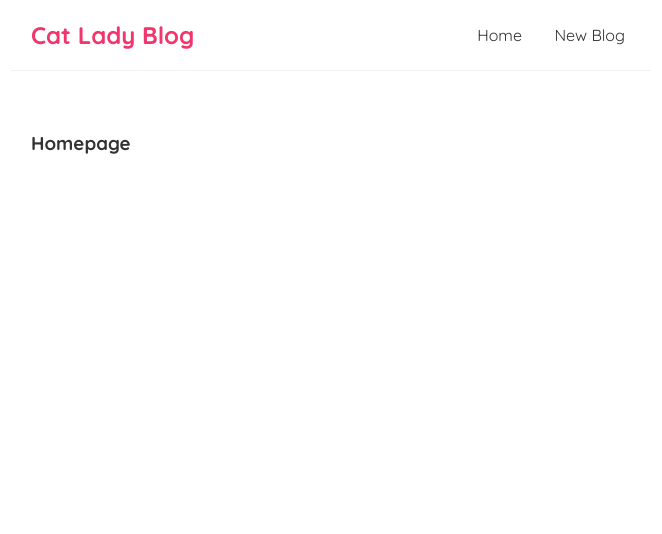
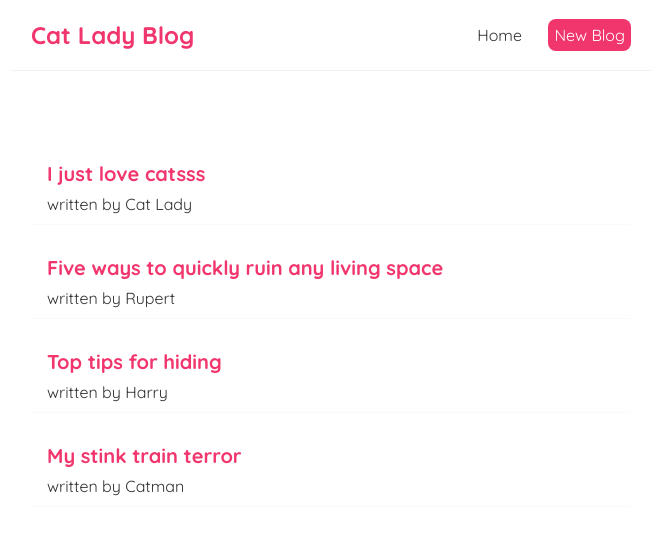
Before and after one commit to JosephineLucy/cat-lady-blog, a React (Create React App) app: page / in a window 1280 px wide. Shown: the top 534 px of the page, without its empty margins (309-971 px from the left). Built offline with nearby package versions, Linux system fonts and the light colour scheme.

Commit message:
adds BlogList component

```diff
--- a/src/App.js
+++ b/src/App.js
@@ -1,5 +1,5 @@
-import Navbar from './Navbar';
-import Home from './Home';
+import Navbar from './components/Navbar';
+import Home from './components/Home';
 
 function App() {
 
--- a/src/Home.js
+++ /dev/null
@@ -1,7 +0,0 @@
-const Home = () => {
-    return ( <div className="home">
-        <h3>Homepage</h3>
-    </div> );
-}
-
-export default Home;
--- /dev/null
+++ b/src/components/BlogList.js
@@ -0,0 +1,15 @@
+const BlogList = ({blogs}) => {
+
+    return (
+        <div className="blog-list">
+               {blogs.map((blog)=> (
+            <div key={blog.id} className="blog-preview">
+                <h2>{blog.title}</h2>
+                <p>written by {blog.author}</p>
+            </div>
+        ))}
+        </div>
+     );
+}
+
+export default BlogList;
--- /dev/null
+++ b/src/components/Home.js
@@ -0,0 +1,18 @@
+import { useState } from 'react';
+import BlogList from './BlogList';
+
+const Home = () => {
+
+    const [blogs, setBlogs] = useState([
+        {title: 'I just love catsss', body: 'Very excited', author: 'Cat Lady', id: 1},
+        {title: 'Five ways to quickly ruin any living space', body: 'Scratch, chew, impart bodily fluids', author: 'Rupert', id: 2},
+        {title: 'Top tips for hiding', body: 'Find good hiding spot, hide in said hiding spot, do not come out until absolutely sure it is safe to do so', author: 'Harry', id: 3},
+        {title: 'My stink train terror', body: 'It was nearly midnight. A foul stench filled the air. I knew something was lurking in the other room; that it would take all my courage to face it...', author: 'Catman', id: 4}
+    ])
+
+    return ( <div className="home">
+     <BlogList blogs={blogs}/>
+    </div> );
+}
+
+export default Home;
--- a/src/Navbar.js
+++ b/src/components/Navbar.js
@@ -3,7 +3,11 @@ const Navbar = () => {
         <h1>Cat Lady Blog</h1>
         <div className="links">
         <a href="/"> Home </a>
-        <a href="/create"> New Blog </a>
+        <a href="/create" style={{
+            color:'white',
+            backgroundColor: '#f1356d',
+            borderRadius: '8px'
+        }}> New Blog </a>
         </div>
 
     </nav> );
--- a/src/index.css
+++ b/src/index.css
@@ -32,3 +32,19 @@
     margin: 40px auto;
     padding: 20px;
   }
+
+  .blog-preview {
+    padding: 10px 16px;
+    margin: 20px 0;
+    border-bottom: 1px solid #fafafa;
+  }
+
+  .blog-preview:hover {
+    box-shadow: 1px 3px 5px rgba(0,0,0,0.1);
+  }
+
+  .blog-preview h2 {
+    font-size: 20px;
+    color: #f1356d;
+    margin-bottom: 8px;
+  }
```
Also changed, not shown: 1 other file (tests, documents, lock files or other folders).
